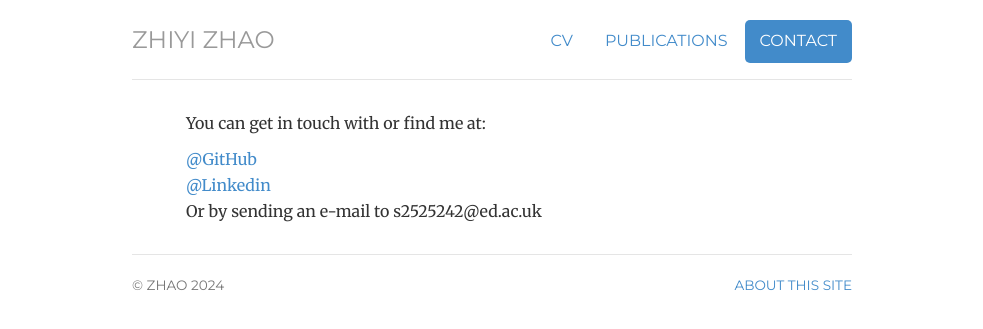
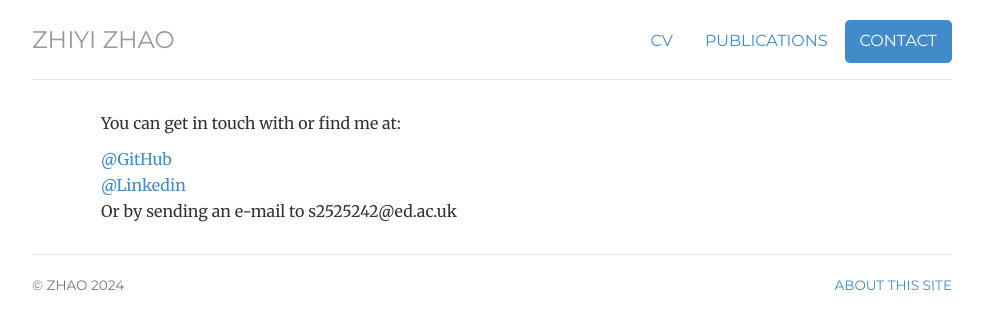
Before and after one commit to Zhiyi12/Zhiyi12.github.io, a Jekyll site: the page built from contact/index.html, in a window 1280 px wide. Shown: the top 329 px of the page, without its empty margins (148-1131 px from the left). Built offline with Jekyll 4.4.1, drawn with Linux system fonts in a browser that asks for light colours.

Commit message:
Update jumbotron-narrow.css

```diff
--- a/css/jumbotron-narrow.css
+++ b/css/jumbotron-narrow.css
@@ -34,7 +34,7 @@ body {
 /* Customize container */
 @media (min-width: 768px) {
   .container {
-    max-width: 750px;
+    max-width: 950px;
   }
 }
 .container-narrow > hr {
```
